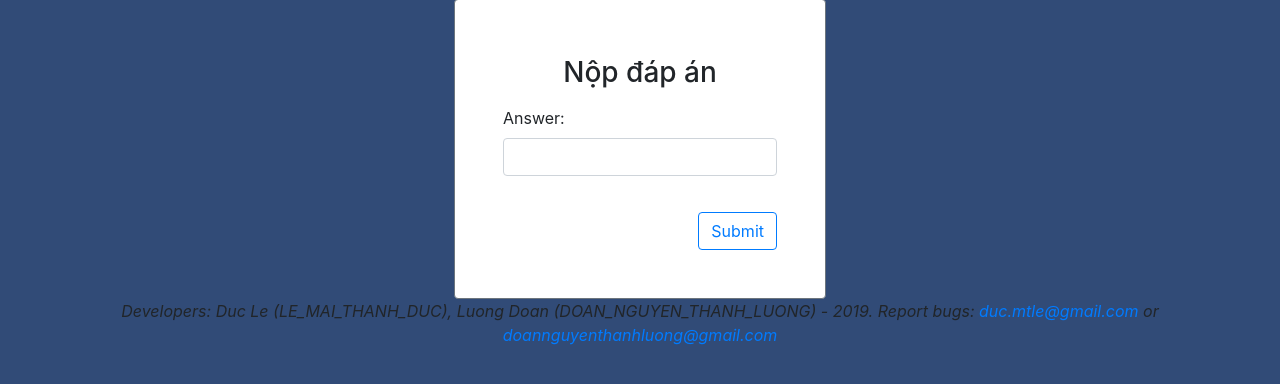
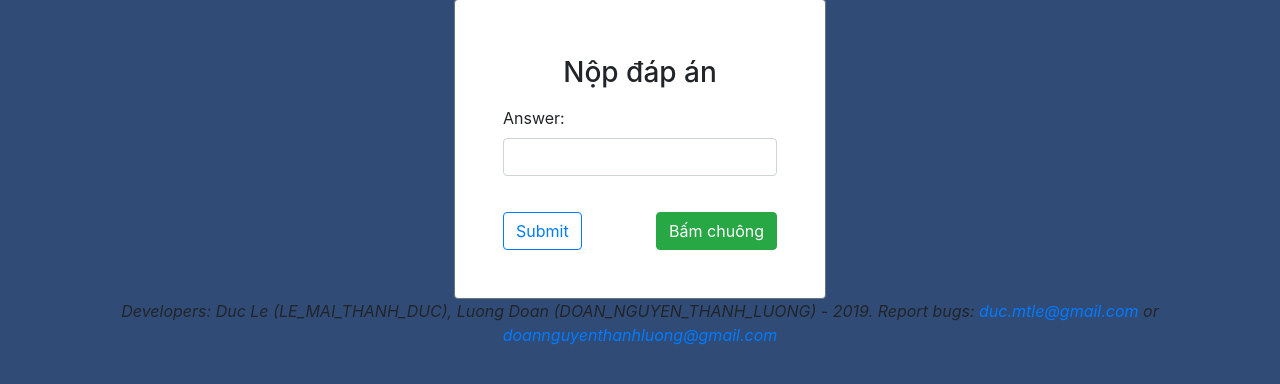
Before and after one commit to dletk/HTM_Season2, a Django app: page /quanli/answer/ in a window 1280 px wide. Shown: the part 195-579 px from the top of the page. Run offline with Django 3.2, Linux system fonts and the light colour scheme; some libraries are stand-ins or nearby versions.

Commit message:
Initialized ringBell function

```diff
--- a/HTM_Season2/quanli/views.py
+++ b/HTM_Season2/quanli/views.py
@@ -9,6 +9,7 @@ from .models import DiemThiSinh
 from khoidong.models import KhoiDongQuestion
 
 from khoidong.forms import KhoiDongAnswerForm
+from vuotsong.forms import VuotSongAnswerForm
 
 import json
 
@@ -17,7 +18,10 @@ currentQuestionID = 0
 currentRound = "khoidong"
 
 # TODO: Add form classes for other rounds here
-FORM_CLASSES = {"khoidong": KhoiDongAnswerForm}
+FORM_CLASSES = {"khoidong": KhoiDongAnswerForm,
+                "vuotsong": VuotSongAnswerForm}
+
+currentRinger = ""
 
 # Create your views here.
 @login_required
@@ -111,3 +115,25 @@ def currentQuestion(request):
             return HttpResponse("Updated!")
         else:
             return HttpResponseForbidden()
+
+def ringBell(request):
+    """
+    Function to handle the request for retrieve or updating current ringer
+
+    Accepted methods:
+        GET: Return the current ringer name in JSON format
+        POST: Update the current ringer name
+    """
+    global currentRinger
+
+    if request.method == "GET":
+
+        # Return currentRinger
+        result = {"ringerName": currentRinger}
+
+        # Reset currentRinger
+        currentRinger = ""
+        return JsonResponse(json.dumps(result), safe=False)
+    elif request.method == "POST":
+        currentRinger = str(request.user)
+        print(currentRinger)
--- a/HTM_Season2/templates/baseForm.html
+++ b/HTM_Season2/templates/baseForm.html
@@ -25,6 +25,9 @@
         button[type="submit"] {
             margin-top: 20px;
         }
+        button[id="ringBell"]{
+            margin-top: 20px;
+        }
     </style>
 </head>
 
@@ -50,7 +53,10 @@
                 <form method="POST" enctype="multipart/form-data">
                     {{ form.as_p }}
                     {% csrf_token %}
-                    <button type="submit" class="btn btn-primary btn-outline-primary float-right">Submit</button>
+                    <button type="submit" class="btn btn-primary btn-outline-primary">Submit</button>
+                    <button id="ringBell" class="btn btn-success float-right">
+                        Bấm chuông
+                    </button>
                 </form>
             </span>
         </div>
@@ -92,6 +98,16 @@
         $('.custom-file-label').html(fileName);
     })
 
+    // Handle the ringBell event
+
+    let ringBtn = $("#ringBell");
+
+    ringBtn.click(function(event){
+        console.log("Đã bấm chuông!");
+        ringBtn.html("Đã bấm chuông");
+        ringBtn.prop("disabled", true)
+    })
+
     // Make AJAX calls tot update the current question
     {% if answerView %}
     setInterval(function() {
```
